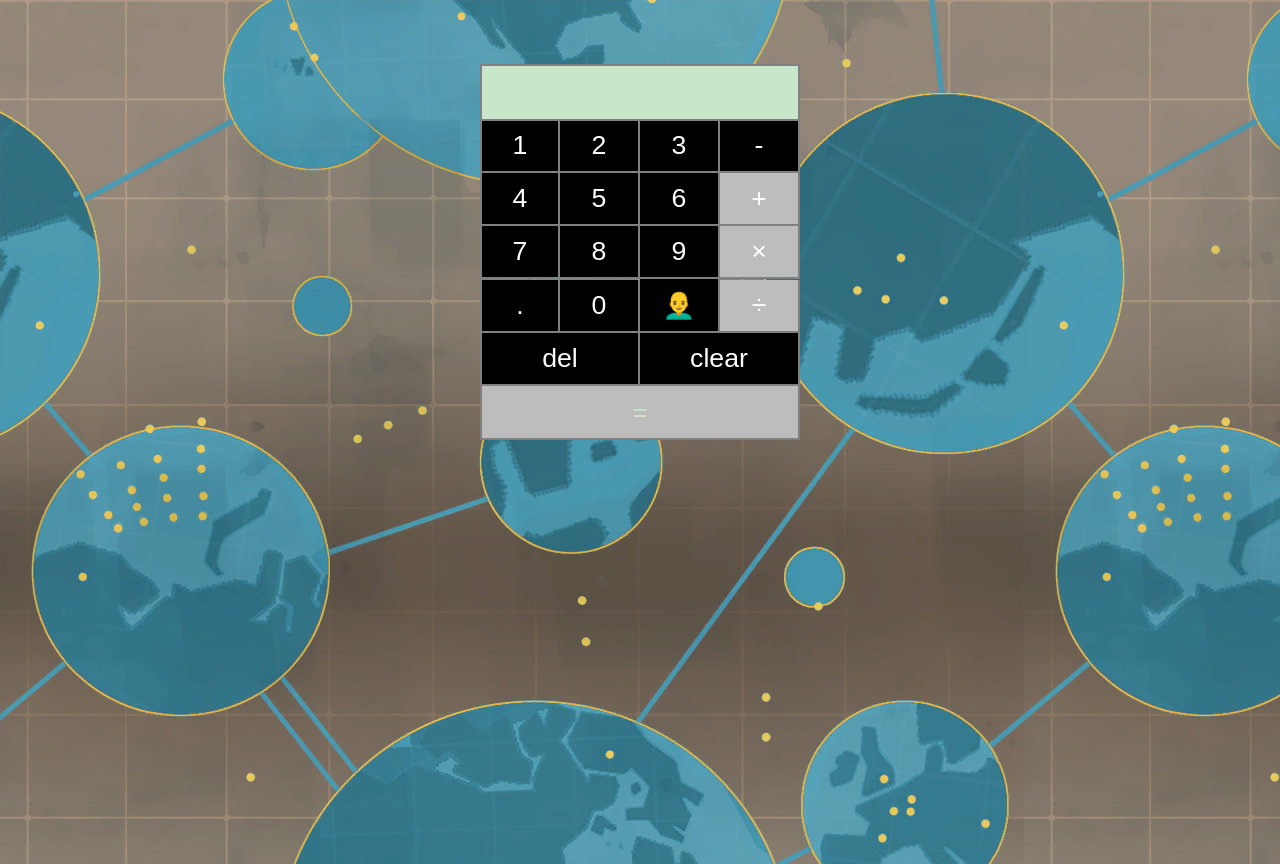
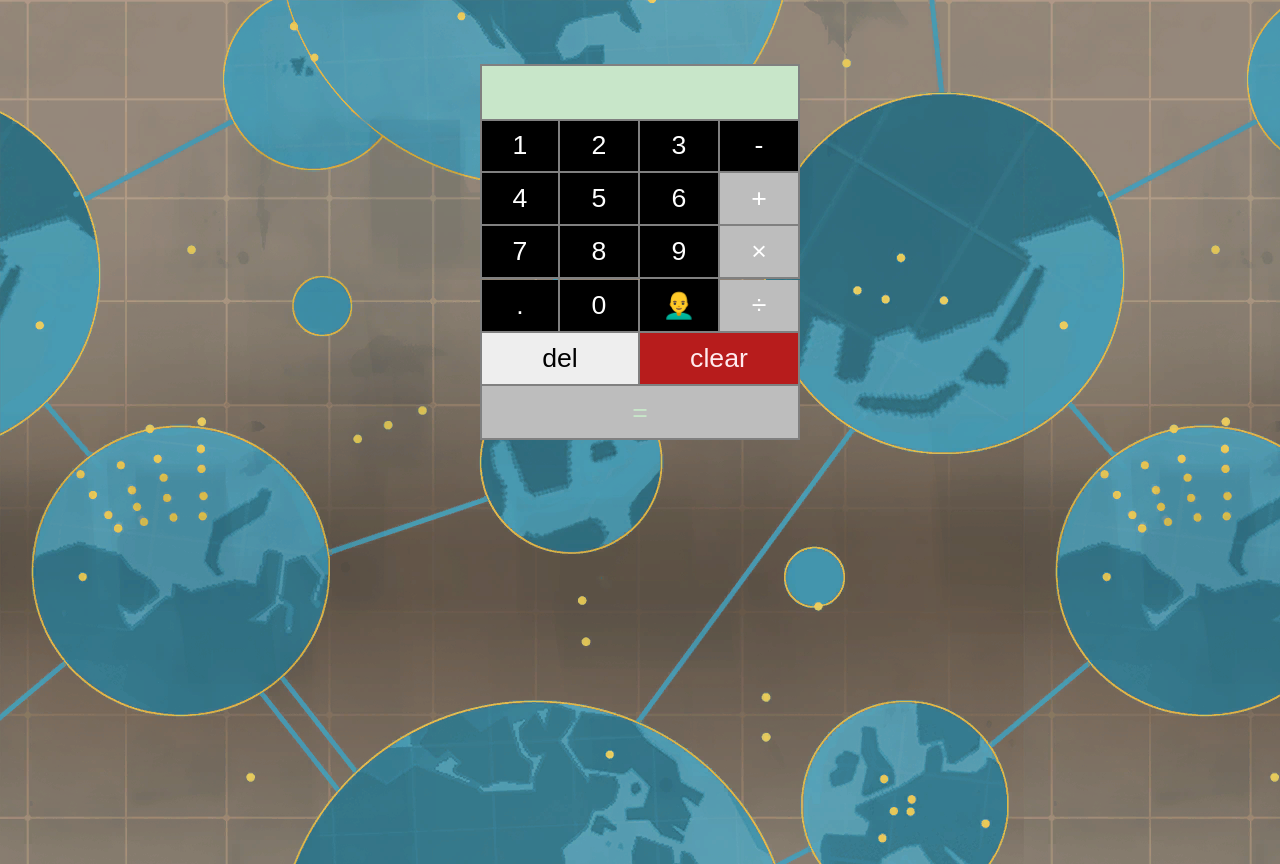
Before and after one commit to FireLemons/ErrorFreeCalculatorReact, a React (Create React App) app: page / in a window 1280 px wide. Built offline with nearby package versions, Linux system fonts and the light colour scheme.

Commit message:
styled clear and del

```diff
--- a/src/App.scss
+++ b/src/App.scss
@@ -76,6 +76,24 @@
     div:nth-child(5) {
       button {
         min-width: 6em;
+
+        &:first-child {
+          background-color: #eeeeee;
+          color: black;
+
+          &:hover {
+            background-color: #e0e0e0;
+          }
+        }
+
+        &:last-child {
+          background-color: #b71c1c;
+          color: #ffebee;
+
+          &:hover {
+            background-color: #c62828;
+          }
+        }
       }
     }
 
```
